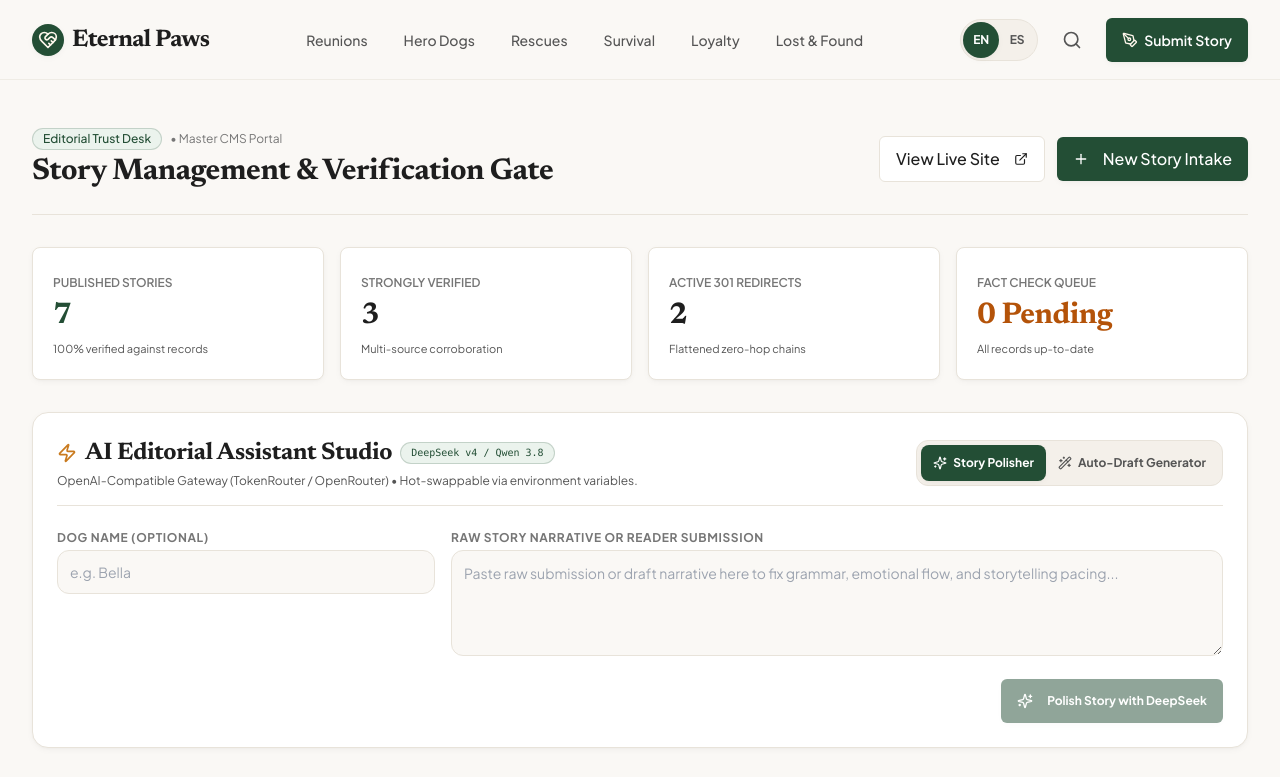
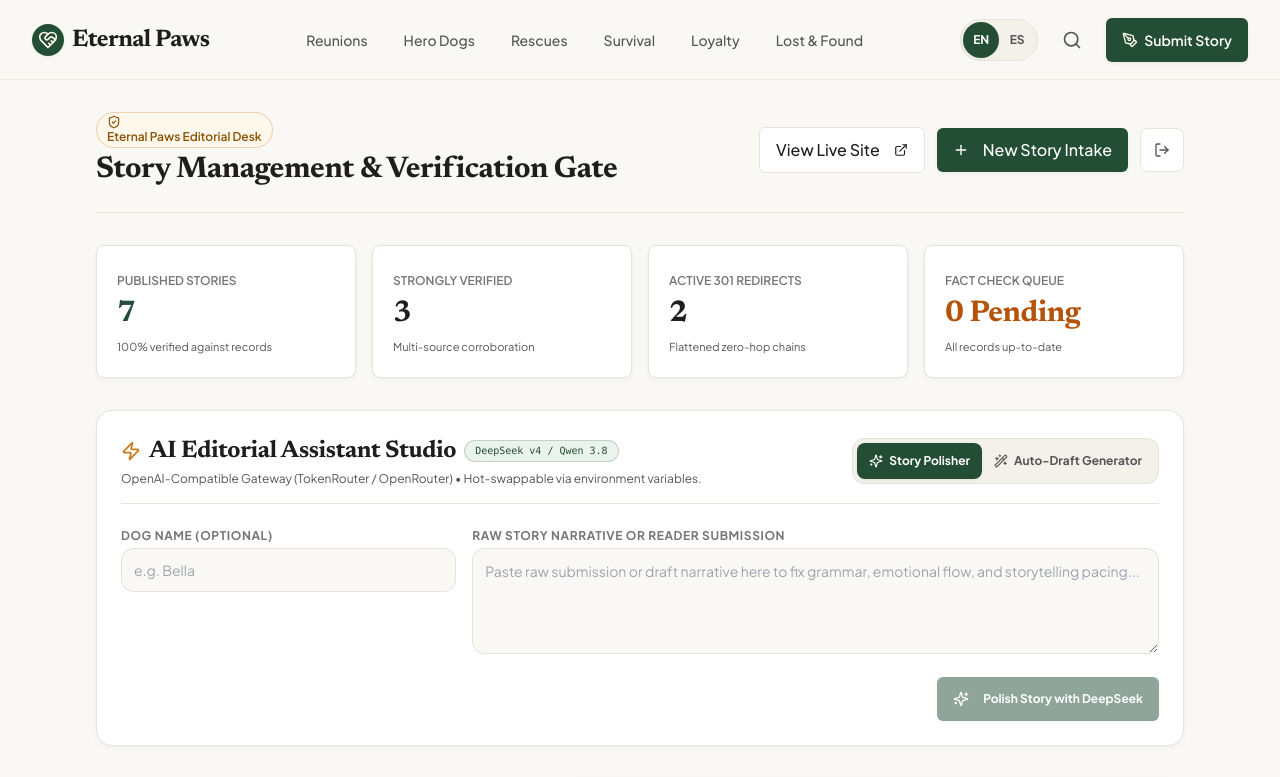
Before and after one commit to ByteQ-Solutions/EternalPawsOnline, a Next.js app: page /admin in a window 1280 px wide. Shown: the top 777 px of the page. Built offline with nearby package versions, Linux system fonts and the light colour scheme.

Commit message:
fix: set eternal_paws_admin_token cookie upon login and add Sign Out button in Admin Dashboard

```diff
--- a/app/admin/login/page.tsx
+++ b/app/admin/login/page.tsx
@@ -30,21 +30,21 @@ export default function AdminLoginPage() {
     const result = AuthService.authenticate(email, password);
 
     if (!result.success || !result.user) {
-      setError(result.error || 'Authentication failed.');
+      setError(result.error || 'Invalid email address or password.');
       setIsLoading(false);
       return;
     }
 
-    // Set cookie or session indicator in client
     try {
+      // Set auth cookie for Next.js edge middleware
+      document.cookie = `eternal_paws_admin_token=${result.user.id || 'admin-auth'}; path=/; max-age=604800; SameSite=Lax;`;
       localStorage.setItem('eternal_paws_admin_session', JSON.stringify(result.user));
     } catch {
-      // Ignore
+      // Ignore storage errors
     }
 
-    setTimeout(() => {
-      router.push('/admin');
-    }, 400);
+    // Direct browser redirect to admin dashboard
+    window.location.href = '/admin';
   };
 
   return (
--- a/components/admin/AdminDashboard.tsx
+++ b/components/admin/AdminDashboard.tsx
@@ -28,6 +28,7 @@ import {
   ExternalLink,
   Layers,
   Settings,
+  LogOut,
 } from 'lucide-react';
 import { Container } from '@/design-system/components/Container';
 import { Card, CardContent } from '@/design-system/components/Card';
@@ -117,14 +118,25 @@ export const AdminDashboard: React.FC = () => {
     setRedirectError('');
   };
 
+  const handleSignOut = () => {
+    try {
+      document.cookie = 'eternal_paws_admin_token=; path=/; expires=Thu, 01 Jan 1970 00:00:01 GMT;';
+      localStorage.removeItem('eternal_paws_admin_session');
+    } catch {
+      // Ignore
+    }
+    window.location.href = '/admin/login';
+  };
+
   return (
-    <Container className="py-8 sm:py-12 max-w-7xl">
-      {/* Masthead */}
-      <div className="flex flex-col sm:flex-row sm:items-center justify-between gap-4 border-b border-borderLight pb-6 mb-8">
+    <Container size="default" className="py-8">
+      {/* Dashboard Top Header */}
+      <div className="flex flex-col md:flex-row md:items-center justify-between gap-4 mb-8 pb-6 border-b border-borderLight">
         <div>
           <div className="flex items-center gap-2">
-            <Badge variant="forest">Editorial Trust Desk</Badge>
-            <span className="text-xs text-inkSubtle">• Master CMS Portal</span>
+            <Badge variant="gold" size="sm" className="font-semibold">
+              <ShieldCheck className="w-3.5 h-3.5 mr-1" /> Eternal Paws Editorial Desk
+            </Badge>
           </div>
           <h1 className="font-serif text-3xl font-bold text-inkPrimary mt-1">
             Story Management & Verification Gate
@@ -138,6 +150,14 @@ export const AdminDashboard: React.FC = () => {
           <Button variant="primary" href="/submit-story" className="min-h-[44px]">
             <Plus className="w-4 h-4 mr-1.5" /> New Story Intake
           </Button>
+          <button
+            type="button"
+            onClick={handleSignOut}
+            aria-label="Sign out of editorial desk"
+            className="min-h-[44px] min-w-[44px] p-2.5 rounded-lg border border-borderLight bg-card text-inkMuted hover:text-red-700 hover:border-red-200 transition-colors flex items-center justify-center"
+          >
+            <LogOut className="w-4 h-4" />
+          </button>
         </div>
       </div>
 
```
